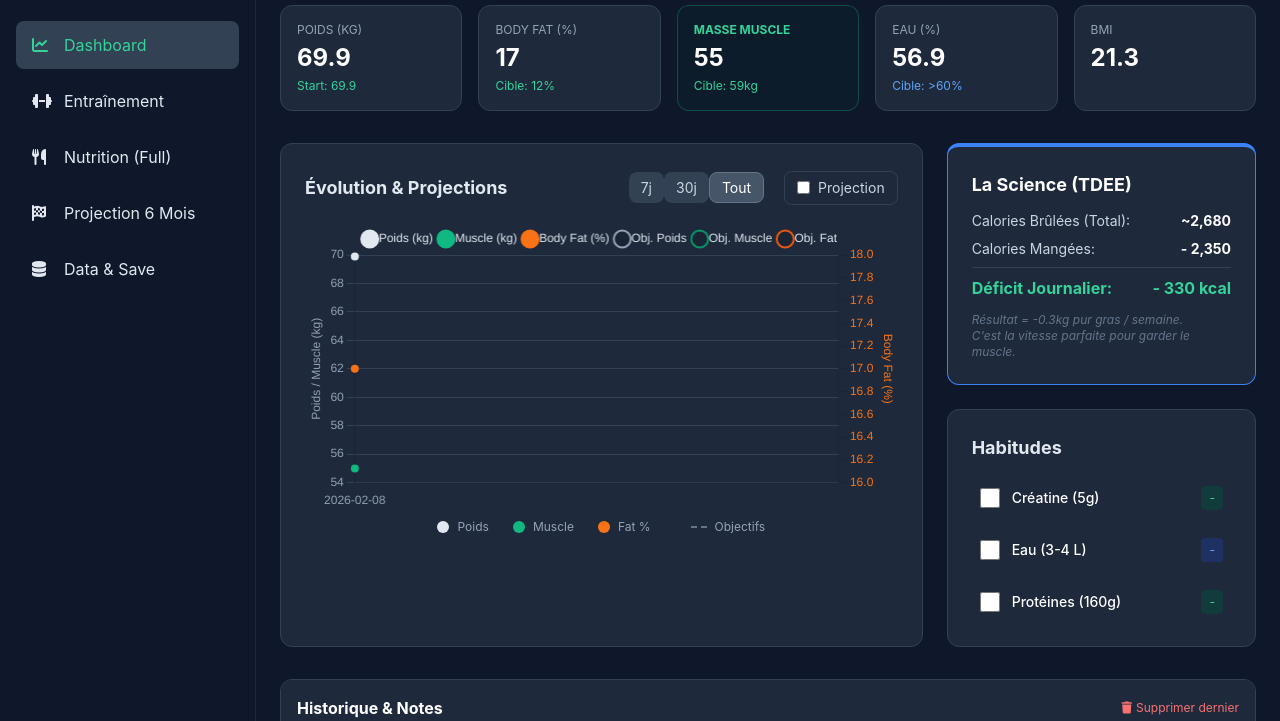
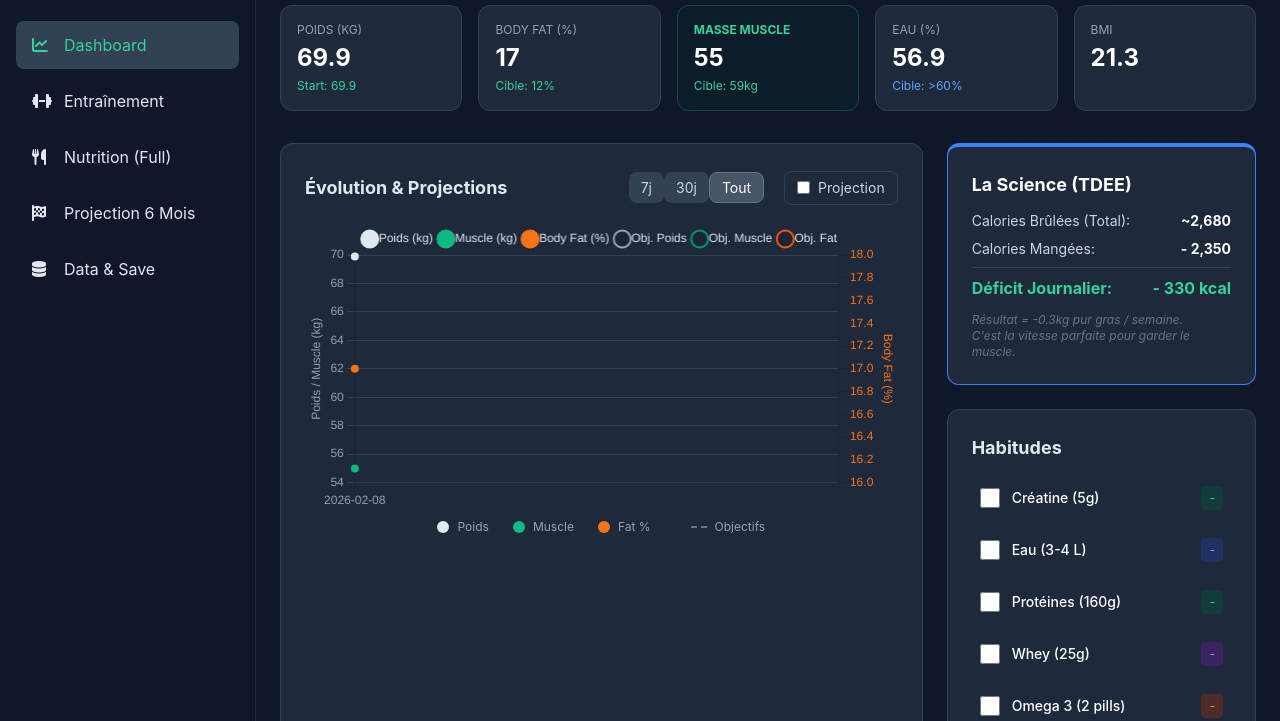
Before and after one commit to GoatDRyan/SolanoWorkout, a plain HTML site: page index.html in a window 1280 px wide. Shown: the part 79-800 px from the top of the page. Drawn offline with nearby package versions, Linux system fonts and the light colour scheme.

Commit message:
my website

```diff
--- a/index.html
+++ b/index.html
@@ -186,6 +186,20 @@
                                         <span class="font-medium text-white text-sm">Protéines (160g)</span>
                                     </div>
                                     <span class="habit-streak text-xs bg-emerald-900/50 text-emerald-400 px-2 py-1 rounded" id="streak-protein"></span>
+                                </label>
+                                <label class="flex items-center justify-between space-x-3 cursor-pointer p-2 bg-slate-800 rounded hover:bg-slate-700 transition">
+                                    <div class="flex items-center space-x-3">
+                                        <input type="checkbox" id="habit-whey" class="w-5 h-5 accent-purple-500 rounded" onchange="saveHabits()">
+                                        <span class="font-medium text-white text-sm">Whey (25g)</span>
+                                    </div>
+                                    <span class="habit-streak text-xs bg-purple-900/50 text-purple-400 px-2 py-1 rounded" id="streak-whey"></span>
+                                </label>
+                                <label class="flex items-center justify-between space-x-3 cursor-pointer p-2 bg-slate-800 rounded hover:bg-slate-700 transition">
+                                    <div class="flex items-center space-x-3">
+                                        <input type="checkbox" id="habit-omega3" class="w-5 h-5 accent-orange-500 rounded" onchange="saveHabits()">
+                                        <span class="font-medium text-white text-sm">Omega 3 (2 pills)</span>
+                                    </div>
+                                    <span class="habit-streak text-xs bg-orange-900/50 text-orange-400 px-2 py-1 rounded" id="streak-omega3"></span>
                                 </label>
                             </div>
                         </div>
@@ -614,7 +628,7 @@
         let appData = {
             logs: [],
             groceries: JSON.parse(JSON.stringify(defaultGroceries)),
-            habits: { creatine: false, water: false, protein: false, date: new Date().toLocaleDateString() }
+            habits: { creatine: false, water: false, protein: false, whey: false, omega3: false, date: new Date().toLocaleDateString() }
         };
 
         let currentChartRange = 'all';
@@ -632,7 +646,7 @@
                     water: 56.9,
                     bmi: 21.3,
                     notes: "Point de départ",
-                    habits: { creatine: false, water: false, protein: false }
+                    habits: { creatine: false, water: false, protein: false, whey: false, omega3: false }
                 });
             }
             // Load today's habits from today's log if it exists
@@ -641,7 +655,7 @@
             if (todayLog && todayLog.habits) {
                 appData.habits = { ...todayLog.habits, date: today };
             } else {
-                appData.habits = { creatine: false, water: false, protein: false, date: today };
+                appData.habits = { creatine: false, water: false, protein: false, whey: false, omega3: false, date: today };
             }
             renderWorkouts();
             updateUI();
@@ -711,14 +725,20 @@
             document.getElementById('habit-creatine').checked = appData.habits.creatine;
             document.getElementById('habit-water').checked = appData.habits.water;
             document.getElementById('habit-protein').checked = appData.habits.protein;
+            document.getElementById('habit-whey').checked = appData.habits.whey;
+            document.getElementById('habit-omega3').checked = appData.habits.omega3;
 
             // Update habit streaks
             const creatineStreak = getHabitStreak('creatine');
             const waterStreak = getHabitStreak('water');
             const proteinStreak = getHabitStreak('protein');
+            const wheyStreak = getHabitStreak('whey');
+            const omega3Streak = getHabitStreak('omega3');
             document.getElementById('streak-creatine').innerText = creatineStreak > 0 ? `🔥 ${creatineStreak}j` : '-';
             document.getElementById('streak-water').innerText = waterStreak > 0 ? `🔥 ${waterStreak}j` : '-';
             document.getElementById('streak-protein').innerText = proteinStreak > 0 ? `🔥 ${proteinStreak}j` : '-';
+            document.getElementById('streak-whey').innerText = wheyStreak > 0 ? `🔥 ${wheyStreak}j` : '-';
+            document.getElementById('streak-omega3').innerText = omega3Streak > 0 ? `🔥 ${omega3Streak}j` : '-';
 
             renderGroceries();
             updateChart();
@@ -915,7 +935,9 @@
             const habitState = {
                 creatine: document.getElementById('habit-creatine').checked,
                 water: document.getElementById('habit-water').checked,
-                protein: document.getElementById('habit-protein').checked
+                protein: document.getElementById('habit-protein').checked,
+                whey: document.getElementById('habit-whey').checked,
+                omega3: document.getElementById('habit-omega3').checked
             };
 
             // Update or create today's log with habits
```
